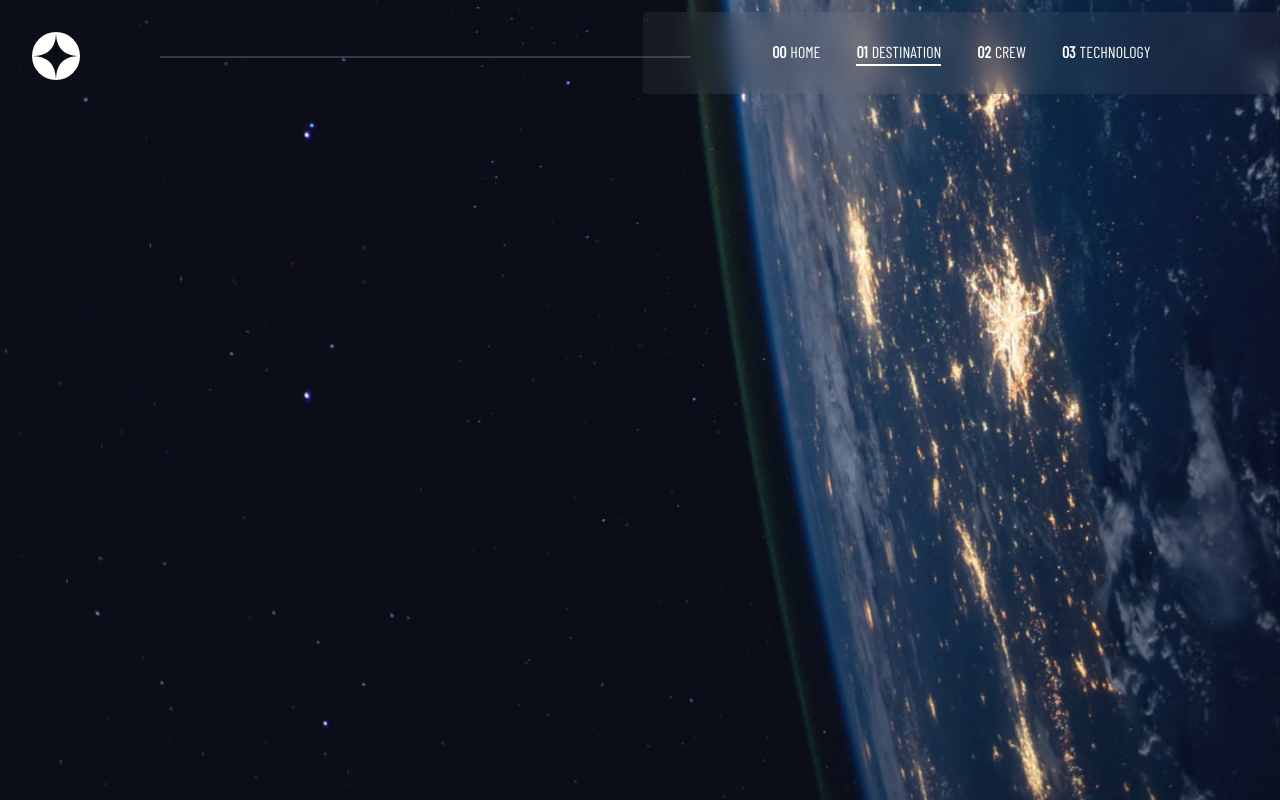
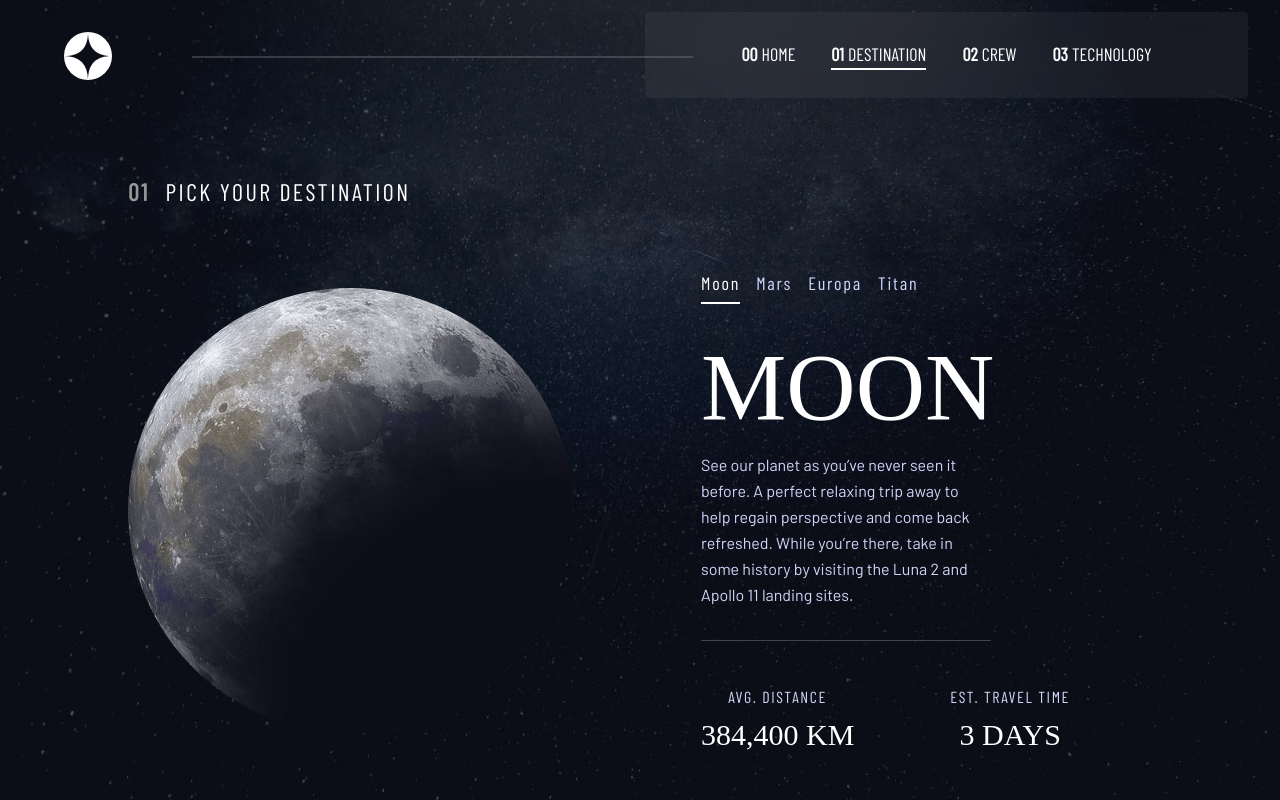
Before and after one commit to Sina-Abf/Space-website, a React (Vite) app: page /destination/Moon in a window 1280 px wide. Built offline with nearby package versions, Linux system fonts and the light colour scheme; a web font is replaced by a local one.

Commit message:
finish destination page

```diff
--- a/src/App.tsx
+++ b/src/App.tsx
@@ -1,16 +1,19 @@
 import { Routes, Route, Navigate } from 'react-router-dom';
 import HomePage from './pages/HomePage';
-import Navbar from './components/Navbar/Navbar';
 import DestinationPage from './pages/DestinationPage';
-
 function App() {
   return (
-    <main className="min-h-screen bg-main-mobile bg-cover bg-center md:bg-main-tablet lg:bg-main-desktop">
-      <Navbar />
+    <main className="">
       <Routes>
         <Route path="/" element={<Navigate to="/home" />} />
         <Route path="/home" element={<HomePage />} />
-        <Route path="/destination" element={<DestinationPage />} />
+        <Route
+          path="/destination"
+          element={<Navigate to="/destination/Moon" />}
+        />
+        <Route path="/destination" element={<DestinationPage />}>
+          <Route path=":planet" />
+        </Route>
       </Routes>
     </main>
   );
--- /dev/null
+++ b/src/components/Destination/Destination.tsx
@@ -0,0 +1,63 @@
+import myData from '../../json/data.json';
+import moon from '../../assets/destination/image-moon.png';
+import europa from '../../assets/destination/image-europa.png';
+import mars from '../../assets/destination/image-mars.png';
+import titan from '../../assets/destination/image-titan.png';
+import Navbar from '../Navbar/Navbar';
+import { NavLink, useParams } from 'react-router-dom';
+import DestinationItems from './DestinationItems';
+
+const Destination = () => {
+  let { planet } = useParams();
+
+  return (
+    <section className="flex flex-col items-center px-8 text-white bg-destination-mobile bg-cover bg-center md:bg-destination-tablet lg:bg-destination-desktop min-h-screen">
+      <Navbar />
+      <div className="mb-8 flex items-center justify-center md:justify-start w-full gap-x-4 tracking-widest mt-10 md:text-xl lg:text-2xl lg:px-24 lg:py-6">
+        <span className="text-navigationBar font-BarlowCondensed font-bold">
+          01
+        </span>
+        <h3 className="font-BarlowCondensed">PICK YOUR DESTINATION</h3>
+      </div>
+      <div className="flex flex-col lg:flex-row lg:gap-x-28 lg:px-24">
+        <div className="flex justify-center items-center mx-auto mb-7 w-1/2 lg:min-w-fit hover:scale-110 ease-in-out duration-500">
+          {myData.destinations.map((item) => {
+            if (item.name === planet) {
+              return <img src={item.images.png} />;
+            }
+          })}
+        </div>
+        <div className="">
+          <div className="font-BarlowCondensed lg:justify-start lg:ml-4 justify-center text-customblue flex gap-x-4 tracking-widest mb-5 md:text-lg">
+            {myData.destinations.map((item) => (
+              <NavLink
+                className={(navData) =>
+                  navData.isActive ? 'border-b-2 border-b-white text-white' : ''
+                }
+                style={{ padding: '5px 0' }}
+                to={`/destination/${item.name}`}
+              >
+                {item.name}
+              </NavLink>
+            ))}
+          </div>
+          {myData.destinations.map((item) => {
+            if (item.name === planet) {
+              return (
+                <DestinationItems
+                  key={item.name}
+                  description={item.description}
+                  title={item.name}
+                  distance={item.distance}
+                  travelTime={item.travel}
+                />
+              );
+            }
+          })}
+        </div>
+      </div>
+    </section>
+  );
+};
+
+export default Destination;
--- /dev/null
+++ b/src/components/Destination/DestinationItems.tsx
@@ -0,0 +1,43 @@
+import React from 'react';
+
+type destinationProps = {
+  title: string;
+  description: string;
+  distance: string;
+  travelTime: string;
+};
+
+const DestinationItems: React.FC<destinationProps> = (props) => {
+  return (
+    <section className="flex flex-col pb-8">
+      <div className="flex flex-col items-center lg:items-start text-center lg:text-start p-4 mb-7">
+        <h1 className="text-6xl font-Bellafair mb-2 lg:mb-4 lg:text-8xl">
+          {props.title.toUpperCase()}
+        </h1>
+        <p className="font-Barlow text-customblue leading-relaxed md:w-2/3 pb-8 border-b border-b-navigationBar/40">
+          {props.description}
+        </p>
+      </div>
+      <div className="flex flex-col lg:justify-start md:flex-row md:justify-center md:gap-x-24 items-center gap-y-8 lg:ml-4">
+        <div className="space-y-2 text-center">
+          <span className="font-BarlowCondensed text-sm md:text-base tracking-widest text-customblue">
+            AVG. DISTANCE
+          </span>
+          <h4 className="font-Bellafair text-3xl">
+            {props.distance.toUpperCase()}
+          </h4>
+        </div>
+        <div className="space-y-2 text-center">
+          <span className="font-BarlowCondensed text-sm md:text-base tracking-widest text-customblue">
+            EST. TRAVEL TIME
+          </span>
+          <h4 className="font-Bellafair text-3xl">
+            {props.travelTime.toUpperCase()}
+          </h4>
+        </div>
+      </div>
+    </section>
+  );
+};
+
+export default DestinationItems;
--- a/src/components/Navbar/Navbar.tsx
+++ b/src/components/Navbar/Navbar.tsx
@@ -1,18 +1,19 @@
-import React, { useState } from 'react';
-import { NavLink } from 'react-router-dom';
+import { useState } from 'react';
+import { NavLink, Link } from 'react-router-dom';
 import logo from '../../assets/shared/logo.svg';
 import hamburger from '../../assets/shared/icon-hamburger.svg';
 import close from '../../assets/shared/icon-close.svg';
 
 const Navbar = () => {
   const [isClicked, setIsClicked] = useState(false);
-  const [navIsActive, setNavIsActive] = useState(false);
   return (
-    <nav className="flex justify-between">
+    <nav className="flex justify-between container max-w-screen-2xl mx-auto">
       <div className="p-4 px-6 lg:p-8 ">
-        <img src={logo} />
+        <Link to="/home">
+          <img src={logo} />
+        </Link>
       </div>
-      <div className="p-4 px-6">
+      <div className="p-4 px-6 mt-3">
         {!isClicked && (
           <button onClick={() => setIsClicked(true)} className="md:hidden">
             <img src={hamburger} />
@@ -20,7 +21,7 @@ const Navbar = () => {
         )}
       </div>
       <div className="hidden mt-14 lg:block w-5/12 h-0.5 -mr-12 z-20 bg-navigationBar/30" />
-      <ul className="backdrop-blur-md h-full lg:mt-3 lg:w-1/2 lg:justify-center hidden gap-x-9 text-white rounded bg-navigationBar/10 px-7 font-BarlowCondensed md:flex lg:bg-navigationBar/10">
+      <ul className="backdrop-blur-md lg:text-lg h-full lg:mt-3 lg:w-1/2 lg:justify-center hidden gap-x-9 text-white rounded bg-navigationBar/10 px-7 font-BarlowCondensed md:flex lg:bg-navigationBar/10">
         <li className="py-7">
           <NavLink
             className={(navData) =>
@@ -61,7 +62,7 @@ const Navbar = () => {
         <ul className="absolute right-0 backdrop-blur-md w-1/2 flex flex-col gap-y-8 min-h-screen md:hidden text-white rounded bg-navigationBar/10 px-7 font-BarlowCondensed">
           <button
             onClick={() => setIsClicked(false)}
-            className="w-full flex justify-end mt-2 mb-16"
+            className="w-full flex justify-end mt-4 mb-16"
           >
             <img src={close} />
           </button>
--- a/src/json/data.json
+++ b/src/json/data.json
@@ -3,8 +3,8 @@
     {
       "name": "Moon",
       "images": {
-        "png": "./assets/destination/image-moon.png",
-        "webp": "./assets/destination/image-moon.webp"
+        "png": "../../src/assets/destination/image-moon.png",
+        "webp": "../../src/assets/destination/image-moon.webp"
       },
       "description": "See our planet as you’ve never seen it before. A perfect relaxing trip away to help regain perspective and come back refreshed. While you’re there, take in some history by visiting the Luna 2 and Apollo 11 landing sites.",
       "distance": "384,400 km",
@@ -13,8 +13,8 @@
     {
       "name": "Mars",
       "images": {
-        "png": "./assets/destination/image-mars.png",
-        "webp": "./assets/destination/image-mars.webp"
+        "png": "../../src/assets/destination/image-mars.png",
+        "webp": "../../src/assets/destination/image-mars.webp"
       },
       "description": "Don’t forget to pack your hiking boots. You’ll need them to tackle Olympus Mons, the tallest planetary mountain in our solar system. It’s two and a half times the size of Everest!",
       "distance": "225 mil. km",
@@ -23,8 +23,8 @@
     {
       "name": "Europa",
       "images": {
-        "png": "./assets/destination/image-europa.png",
-        "webp": "./assets/destination/image-europa.webp"
+        "png": "../../src/assets/destination/image-europa.png",
+        "webp": "../../src/assets/destination/image-europa.webp"
       },
       "description": "The smallest of the four Galilean moons orbiting Jupiter, Europa is a winter lover’s dream. With an icy surface, it’s perfect for a bit of ice skating, curling, hockey, or simple relaxation in your snug wintery cabin.",
       "distance": "628 mil. km",
@@ -33,8 +33,8 @@
     {
       "name": "Titan",
       "images": {
-        "png": "./assets/destination/image-titan.png",
-        "webp": "./assets/destination/image-titan.webp"
+        "png": "../../src/assets/destination/image-titan.png",
+        "webp": "../../src/assets/destination/image-titan.webp"
       },
       "description": "The only moon known to have a dense atmosphere other than Earth, Titan is a home away from home (just a few hundred degrees colder!). As a bonus, you get striking views of the Rings of Saturn.",
       "distance": "1.6 bil. km",
@@ -45,8 +45,8 @@
     {
       "name": "Douglas Hurley",
       "images": {
-        "png": "./assets/crew/image-douglas-hurley.png",
-        "webp": "./assets/crew/image-douglas-hurley.webp"
+        "png": "../../src/assets/crew/image-douglas-hurley.png",
+        "webp": "../../src/assets/crew/image-douglas-hurley.webp"
       },
       "role": "Commander",
       "bio": "Douglas Gerald Hurley is an American engineer, former Marine Corps pilot and former NASA astronaut. He launched into space for the third time as commander of Crew Dragon Demo-2."
@@ -54,8 +54,8 @@
     {
       "name": "Mark Shuttleworth",
       "images": {
-        "png": "./assets/crew/image-mark-shuttleworth.png",
-        "webp": "./assets/crew/image-mark-shuttleworth.webp"
+        "png": "../../src/assets/crew/image-mark-shuttleworth.png",
+        "webp": "../../src/assets/crew/image-mark-shuttleworth.webp"
       },
       "role": "Mission Specialist",
       "bio": "Mark Richard Shuttleworth is the founder and CEO of Canonical, the company behind the Linux-based Ubuntu operating system. Shuttleworth became the first South African to travel to space as a space tourist."
@@ -63,8 +63,8 @@
     {
       "name": "Victor Glover",
       "images": {
-        "png": "./assets/crew/image-victor-glover.png",
-        "webp": "./assets/crew/image-victor-glover.webp"
+        "png": "../../src/assets/crew/image-victor-glover.png",
+        "webp": "../../src/assets/crew/image-victor-glover.webp"
       },
       "role": "Pilot",
       "bio": "Pilot on the first operational flight of the SpaceX Crew Dragon to the International Space Station. Glover is a commander in the U.S. Navy where he pilots an F/A-18.He was a crew member of Expedition 64, and served as a station systems flight engineer."
@@ -72,8 +72,8 @@
     {
       "name": "Anousheh Ansari",
       "images": {
-        "png": "./assets/crew/image-anousheh-ansari.png",
-        "webp": "./assets/crew/image-anousheh-ansari.webp"
+        "png": "../../src/assets/crew/image-anousheh-ansari.png",
+        "webp": "../../src/assets/crew/image-anousheh-ansari.webp"
       },
       "role": "Flight Engineer",
       "bio": "Anousheh Ansari is an Iranian American engineer and co-founder of Prodea Systems. Ansari was the fourth self-funded space tourist, the first self-funded woman to fly to the ISS, and the first Iranian in space."
@@ -83,24 +83,24 @@
     {
       "name": "Launch vehicle",
       "images": {
-        "portrait": "./assets/technology/image-launch-vehicle-portrait.jpg",
-        "landscape": "./assets/technology/image-launch-vehicle-landscape.jpg"
+        "portrait": "../../src/assets/technology/image-launch-vehicle-portrait.jpg",
+        "landscape": "../../src/assets/technology/image-launch-vehicle-landscape.jpg"
       },
       "description": "A launch vehicle or carrier rocket is a rocket-propelled vehicle used to carry a payload from Earth's surface to space, usually to Earth orbit or beyond. Our WEB-X carrier rocket is the most powerful in operation. Standing 150 metres tall, it's quite an awe-inspiring sight on the launch pad!"
     },
     {
       "name": "Spaceport",
       "images": {
-        "portrait": "./assets/technology/image-spaceport-portrait.jpg",
-        "landscape": "./assets/technology/image-spaceport-landscape.jpg"
+        "portrait": "../../src/assets/technology/image-spaceport-portrait.jpg",
+        "landscape": "../../src/assets/technology/image-spaceport-landscape.jpg"
       },
       "description": "A spaceport or cosmodrome is a site for launching (or receiving) spacecraft, by analogy to the seaport for ships or airport for aircraft. Based in the famous Cape Canaveral, our spaceport is ideally situated to take advantage of the Earth’s rotation for launch."
     },
     {
       "name": "Space capsule",
       "images": {
-        "portrait": "./assets/technology/image-space-capsule-portrait.jpg",
-        "landscape": "./assets/technology/image-space-capsule-landscape.jpg"
+        "portrait": "../../src/assets/technology/image-space-capsule-portrait.jpg",
+        "landscape": "../../src/assets/technology/image-space-capsule-landscape.jpg"
       },
       "description": "A space capsule is an often-crewed spacecraft that uses a blunt-body reentry capsule to reenter the Earth's atmosphere without wings. Our capsule is where you'll spend your time during the flight. It includes a space gym, cinema, and plenty of other activities to keep you entertained."
     }
--- a/src/pages/DestinationPage.tsx
+++ b/src/pages/DestinationPage.tsx
@@ -1,5 +1,5 @@
 import React from 'react';
-import Destination from '../components/Destination';
+import Destination from '../components/Destination/Destination';
 
 const DestinationPage = () => {
   return <Destination />;
--- a/tailwind.config.cjs
+++ b/tailwind.config.cjs
@@ -1,12 +1,20 @@
 /** @type {import('tailwindcss').Config} */
+
 module.exports = {
   content: ['./index.html', './src/**/*.{vue,js,ts,jsx,tsx}'],
   theme: {
     extend: {
       backgroundImage: {
-        'main-mobile': "url('./src/assets/home/background-home-mobile.jpg')",
-        'main-tablet': "url('./src/assets/home/background-home-tablet.jpg')",
-        'main-desktop': "url('./src/assets/home/background-home-desktop.jpg')",
+        'main-mobile': "url('../src/assets/home/background-home-mobile.jpg')",
+        'main-tablet': "url('../src/assets/home/background-home-tablet.jpg')",
+        'main-desktop': "url('../src/assets/home/background-home-desktop.jpg')",
+
+        'destination-mobile':
+          "url('../src/assets/destination/background-destination-mobile.jpg')",
+        'destination-tablet':
+          "url('../src/assets/destination/background-destination-tablet.jpg')",
+        'destination-desktop':
+          "url('../src/assets/destination/background-destination-desktop.jpg')",
       },
       fontFamily: {
         Barlow: ['Barlow', 'sans-serif'],
```
Also changed, not shown: src/components/Destination.tsx (deleted, +0 -11 lines), src/components/Home.tsx (+9 -5 lines), src/assets/favicon-32x32.png (deleted).
